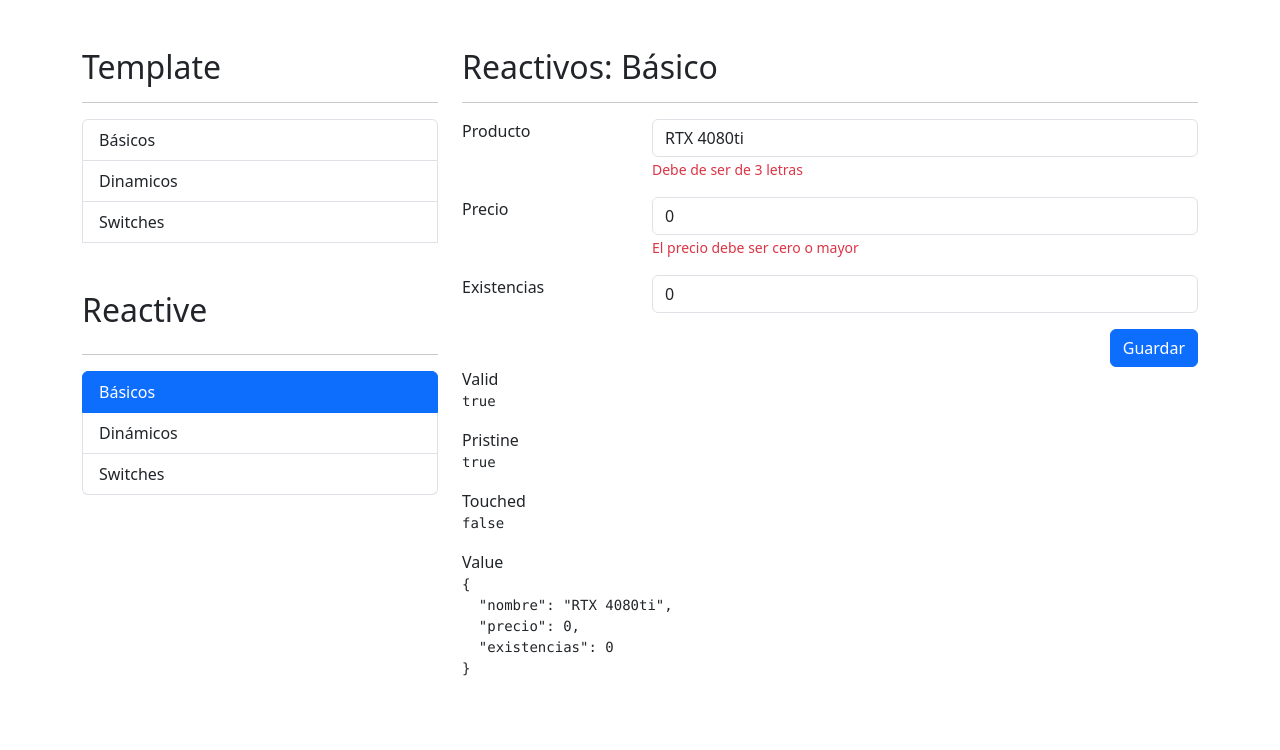
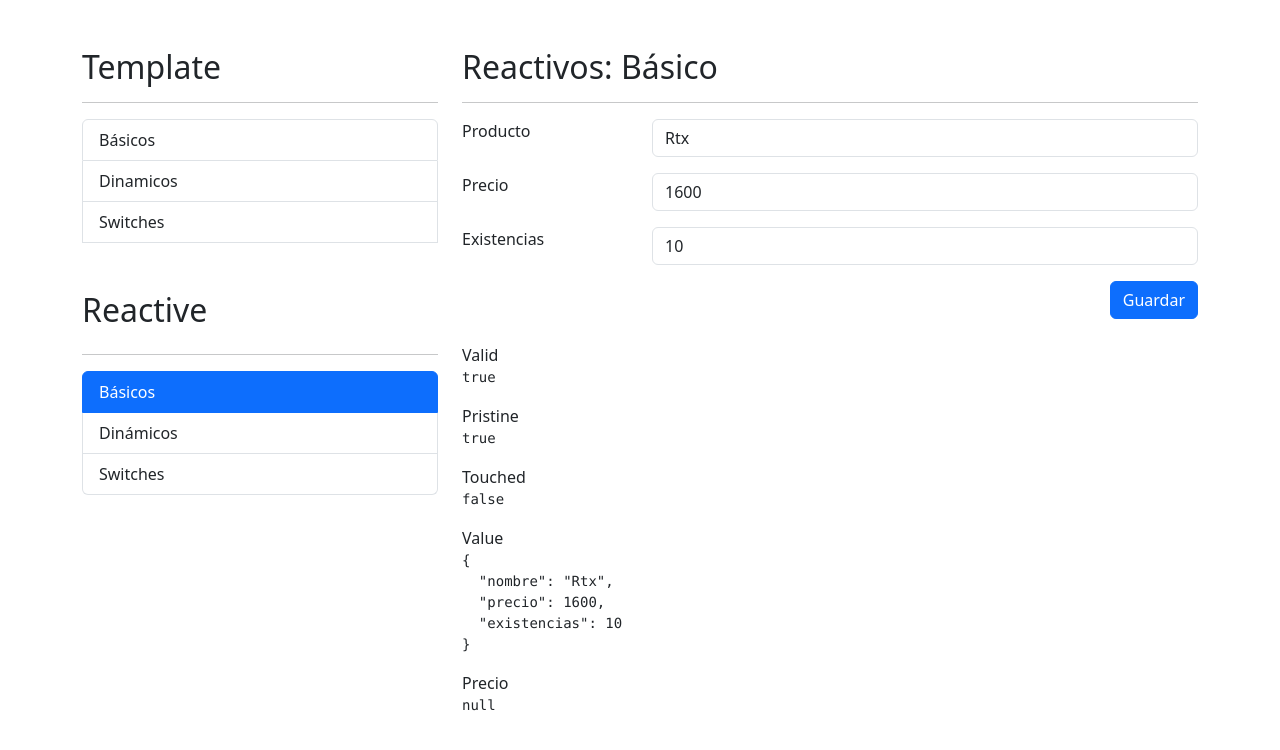
Before and after one commit to idmc30/forrmulario-angular, an Angular app: page /reactive/basicos in a window 1280 px wide. Shown: the top 750 px of the page. Built offline with nearby package versions, Linux system fonts and the light colour scheme.

Commit message:
validaciones de formularios y resetear despues de dar guardar

```diff
--- a/src/app/reactive/basicos/basicos.component.html
+++ b/src/app/reactive/basicos/basicos.component.html
@@ -3,7 +3,7 @@
 <div class="row">
   <div class="col">
 <!-- formControlName="nombre"-> para relacionar el campo -->
-    <form  autocomplete="false" [formGroup]="miFormulario">
+    <form  (ngSubmit)="guardar()" autocomplete="false" [formGroup]="miFormulario">
       <!-- Campo de producto -->
       <div class="mb-3 row">
 
@@ -16,7 +16,8 @@
             formControlName="nombre"
             placeholder="Nombre del Producto"
             />
-          <span class="form-text text-danger" >
+          <span class="form-text text-danger"
+            *ngIf="campoEsValido('nombre')" >
            Debe de ser de 3 letras
         </span>
         </div>
@@ -31,9 +32,11 @@
             type="number"
             class="form-control"
             formControlName="precio"
+            (change)="maximoTope()"
+
             placeholder="Precio del Producto"/>
             <span class="form-text text-danger"
-         >
+            *ngIf="campoEsValido('precio')">
               El precio debe ser cero o mayor
           </span>
         </div>
@@ -47,8 +50,12 @@
             type="number"
             class="form-control"
             formControlName="existencias"
-            name="existencia"
             placeholder="Existencias del Producto"/>
+
+            <span class="form-text text-danger"
+            *ngIf="campoEsValido('existencias')">
+              Las existencias deben ser 0 o mayor
+          </span>
         </div>
       </div>
 
@@ -65,6 +72,13 @@
     </form>
   </div>
 </div>
+
+<!-- <div class="row">
+  <div class="text-danger" *ngIf="maximoTope()" >
+    soy un mensaje de texto de prueba
+  </div>
+</div> -->
+<br>
 
 <div class="row">
   <div class="col">
@@ -86,6 +100,9 @@
     <span>Value</span>
     <pre>{{ miFormulario.value | json}}</pre>
 
+    <span>Precio</span>
+    <pre>{{ miFormulario.controls['precio'].errors | json}}</pre>
+
 
 
   </div>
--- a/src/app/reactive/basicos/basicos.component.ts
+++ b/src/app/reactive/basicos/basicos.component.ts
@@ -1,5 +1,5 @@
 import { Component, OnInit } from '@angular/core';
-import { FormGroup, FormControl, FormBuilder } from '@angular/forms';
+import { FormGroup,FormBuilder, Validators } from '@angular/forms';
 
 @Component({
   selector: 'app-basicos',
@@ -7,7 +7,7 @@
   styles: [
   ]
 })
-export class BasicosComponent{
+export class BasicosComponent implements OnInit{
 
 // formBuilder -> es ayudar a nosotros a crear formulario complejos
   //  miFormulario : FormGroup = new FormGroup({
@@ -17,15 +17,56 @@
   //  });
 
   miFormulario : FormGroup = this.fb.group({
-    // validaciones, validaciones asincronas
-    nombre : ['RTX 4080ti'],
-    precio : 0,
-    existencias : 0,
+    // valor,validaciones, validadores sincronos, validadores asincronas
+    nombre : [,[Validators.required, Validators.minLength(3)]],
+    precio : [, [Validators.required,Validators.min(0)]],
+    existencias : [,[Validators.required,Validators.min(0)]],
   })
 
 
   constructor(private fb:FormBuilder) { }
+  ngOnInit(): void {
+    this.miFormulario.reset({
+      nombre: 'Rtx',
+      precio : 1600,
+      existencias:10
+    })
+  }
+
+  campoEsValido(campo:string){
+    // return this.miFormulario.controls[campo]?.errors && this.miFormulario.controls[campo]?.touched;
+
+    return this.miFormulario.get(campo)?.errors && this.miFormulario.get(campo)?.touched
+  }
+
+  maximoTope(){
+
+    const precio = this.miFormulario.get('precio')?.value;
+
+    if (precio ==10) {
+      return true
+    }
+
+    return false;
+
+  }
 
 
+  guardar(){
+
+
+    if ( this.miFormulario.invalid) {
+      // todos mis campos fueron tocados
+      this.miFormulario.markAllAsTouched();
+      return;
+
+    }
+
+    console.log(this.miFormulario.value);
+
+    this.miFormulario.reset();
+
+
+  }
 
 }
```
